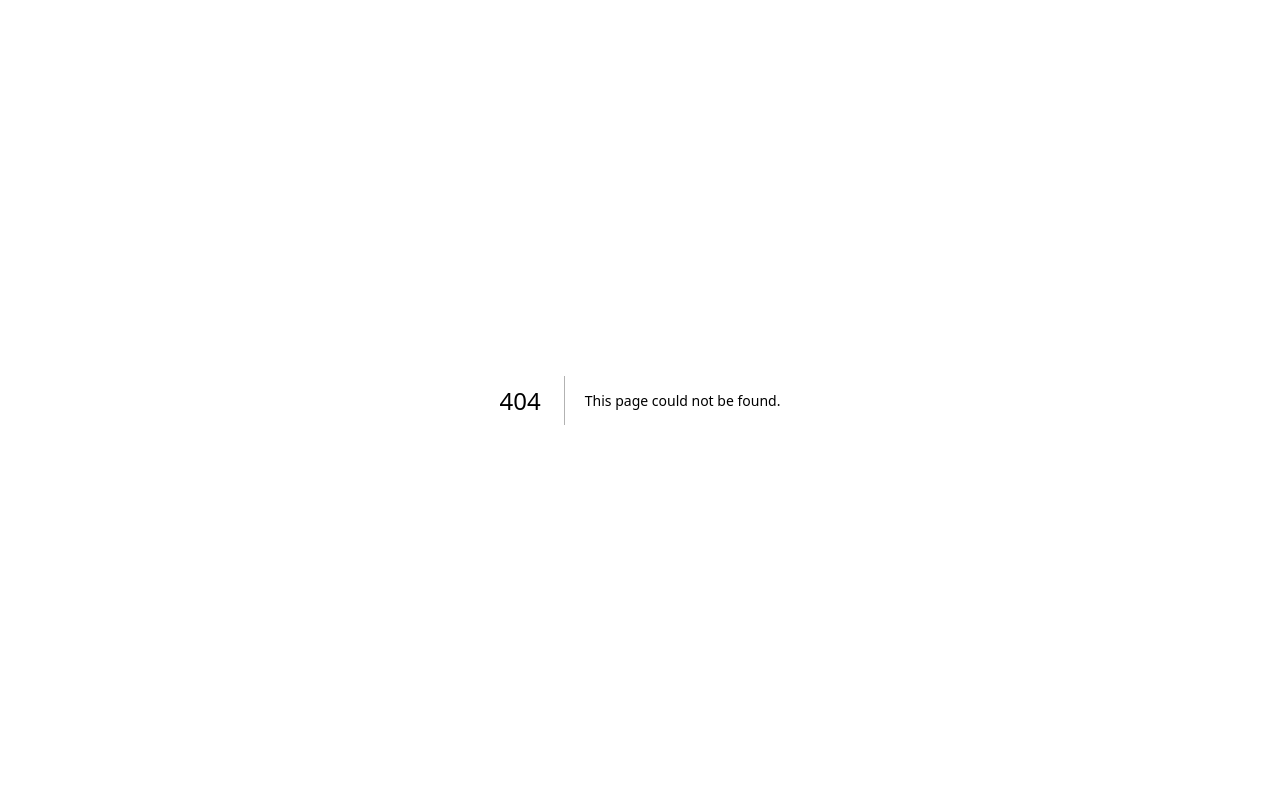
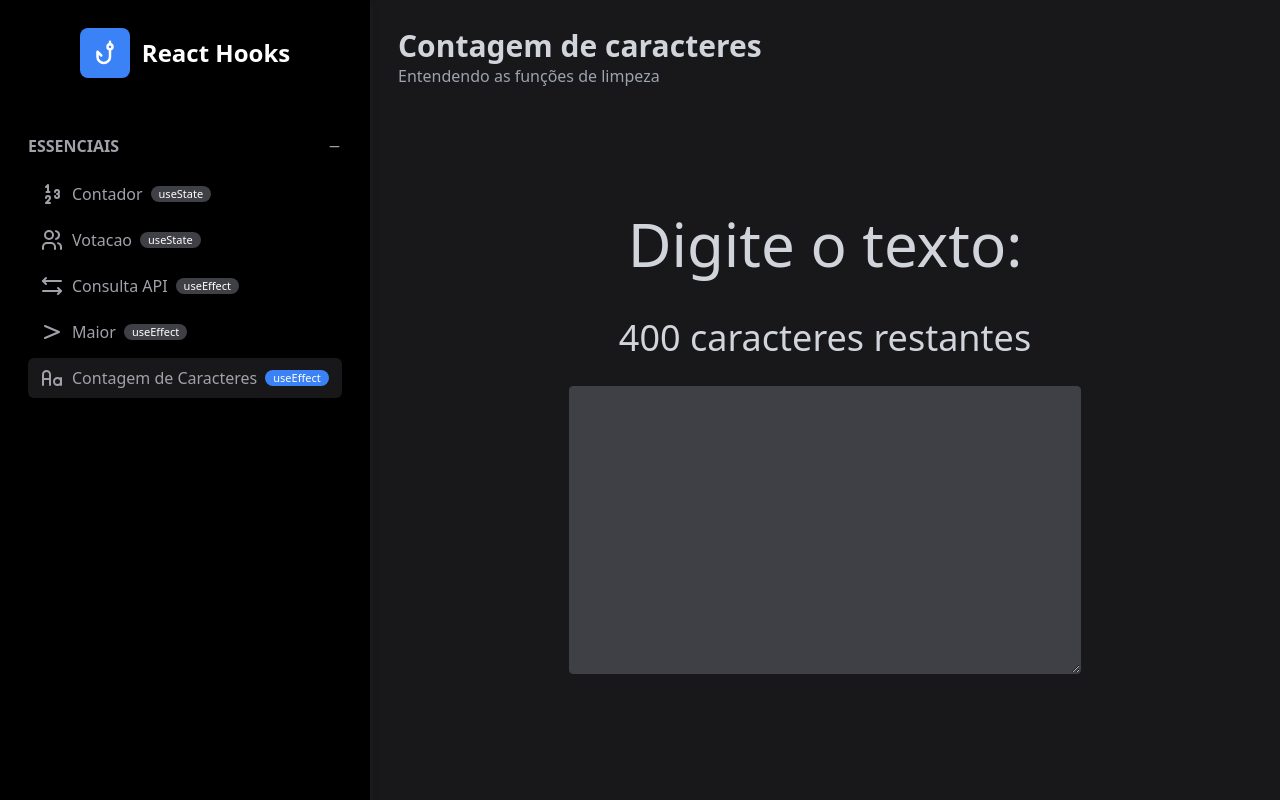
Before and after one commit to danielribas1105/cod3r-react-hooks, a Next.js app: page /essenciais/contagemCaracteres in a window 1280 px wide. Before the commit this address had no page. Built offline with nearby package versions, Linux system fonts and the light colour scheme.

Commit message:
feat(useEffect): exemplos utilizando useEffect

```diff
--- a/src/components/template/MenuPrincipal.tsx
+++ b/src/components/template/MenuPrincipal.tsx
@@ -4,7 +4,7 @@ import Logo from "./Logo"
 import MenuPrincipalItem from "./MenuPrincipalItem"
 import MenuPrincipalSecao from "./MenuPrincipalSecao"
 import Flex from "./Flex"
-import { IconNumbers, IconUsers } from "@tabler/icons-react"
+import { IconArrowsLeftRight, IconLetterCase, IconMathGreater, IconNumbers, IconUsers } from "@tabler/icons-react"
 
 export default function MenuPrincipal() {
 	const secoes = [
@@ -28,7 +28,19 @@ export default function MenuPrincipal() {
 					titulo: "Consulta API",
 					url: "/essenciais/consultaAPI",
 					tag: "useEffect",
-					icone: <IconUsers />,
+					icone: <IconArrowsLeftRight />,
+				},
+				{
+					titulo: "Maior",
+					url: "/essenciais/maior",
+					tag: "useEffect",
+					icone: <IconMathGreater />,
+				},
+				{
+					titulo: "Contagem de Caracteres",
+					url: "/essenciais/contagemCaracteres",
+					tag: "useEffect",
+					icone: <IconLetterCase />,
 				},
 			],
 		},
--- a/src/pages/essenciais/consultaAPI.tsx
+++ b/src/pages/essenciais/consultaAPI.tsx
@@ -1,5 +1,20 @@
+import { useEffect, useState } from "react"
 import Pagina from "@/components/template/Pagina"
 
 export default function ConsultaAPI() {
-	return <Pagina titulo="Consulta API" subtitulo="Entendendo consulta a uma API"></Pagina>
+	const [url, setUrl] = useState()
+
+	//é usado para executar uma função em determinados pontos
+	useEffect(() => {
+		fetch("https://dog.ceo/api/breeds/image/random")
+			.then(resp => resp.json())
+			.then(obj => setUrl(obj.message))
+	}, []) //no array vão as variáveis que devemos monitorar. Quando array é vazio, a função só é executada quando o componente é renderizado
+
+	return (
+		<Pagina titulo="Requisição a API" subtitulo="Requerindo dados">
+			<img className="max-w-sm" src={url}></img>
+		</Pagina>
+	)
+
 }
--- /dev/null
+++ b/src/pages/essenciais/contagemCaracteres.tsx
@@ -0,0 +1,28 @@
+import Display from "@/components/template/Display";
+import Pagina from "@/components/template/Pagina";
+import { useEffect, useState } from "react";
+
+export default function ContagemCaracteres() {
+    const [quantidadeCaracteres, setQuantidadeCaracteres] = useState(400)
+    const [caracteresRestantes, setCaracteresRestantes] = useState(quantidadeCaracteres)
+    const [texto, setTexto] = useState('')
+
+    useEffect(() => {
+        let timer = setTimeout(() => {
+            let aux = quantidadeCaracteres - texto.length
+            setCaracteresRestantes(aux)
+        }, 500)
+        return () => (clearTimeout(timer)) //função de limpeza, é executada antes de useEffect ser chamado novamente
+    }, [texto])
+
+    return (
+        <Pagina titulo="Contagem de caracteres" subtitulo="Entendendo as funções de limpeza">
+            <Display texto="Digite o texto:" textoComplementar={`${caracteresRestantes} caracteres restantes`}/>
+            <textarea
+                value={texto}
+                onInput={(e) => setTexto(e.currentTarget.value)}
+                className={`border border-zinc-700 bg-zinc-700 text-white text-2xl w-3/5 h-72 rounded p-5`}>
+            </textarea>
+        </Pagina>
+    )
+}
--- /dev/null
+++ b/src/pages/essenciais/maior.tsx
@@ -0,0 +1,40 @@
+import Botao from "@/components/template/Botao";
+import Display from "@/components/template/Display";
+import Flex from "@/components/template/Flex";
+import Pagina from "@/components/template/Pagina";
+import { useEffect, useState } from "react";
+
+export default function Maior() {
+    const [n1, setN1] = useState(0)
+    const [n2, setN2] = useState(0)
+    const [maior, setMaior] = useState(0)
+
+    function calculaMaior() {
+        return (n1 > n2) ? n1 : n2
+    }
+
+    useEffect(() => {
+        let m = calculaMaior()
+        setMaior(m)
+    }, [n1, n2])
+
+    useEffect(() => {
+        console.log(`N1: ${n1}, N2: ${n2}, Maior: ${maior}`)
+    }, [n1, n2, maior])
+
+    useEffect(() => {
+        if(maior > 5){
+            window.alert("Os números estão ficando altos")
+        }
+    }, [maior])
+
+    return (
+        <Pagina titulo="Maior" subtitulo="">
+            <Display texto={`N1: ${n1} | N2: ${n2}`} textoComplementar={`O maior número é ${maior}`}/>
+            <Flex gap={5}>
+                <Botao redondo tamanho="2xl" texto="N1" cor="bg-red-500" onClick={() => setN1(n1 + 1)}/>
+                <Botao redondo tamanho="2xl" texto="N2" cor="bg-blue-500" onClick={() => setN2(n2 + 1)}/>
+            </Flex>
+        </Pagina>
+    )
+}
```
